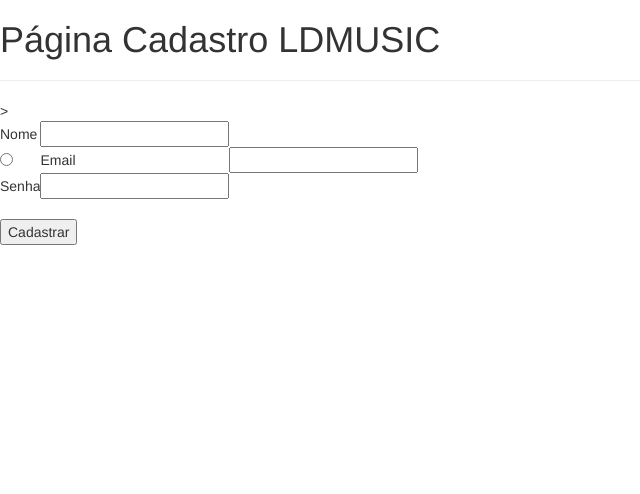
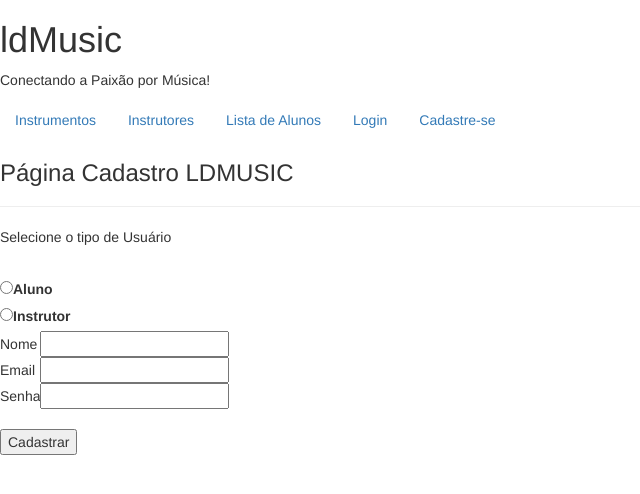
Before and after one commit to herculan0/ldMusicPy, a Flask app: page /cadastrar in a window 1280 px wide. Shown: the top 494 px of the page, without its empty margins (0-640 px from the left). Run offline with Flask 2, Linux system fonts and the light colour scheme; some libraries are stand-ins or nearby versions.

Commit message:
Melhorando a página de cadastro

```diff
--- a/app/templates/cadastro.html
+++ b/app/templates/cadastro.html
@@ -9,16 +9,23 @@
     <title>Página de Cadastro</title>
 </head>
 <body>
-    <h1>Página Cadastro LDMUSIC</h1>
-    <hr>
+<header>
+  {%include "main.html"%}
+  <h3>Página Cadastro LDMUSIC</h3>
+  <hr>
+</header>
     <form action="{{ url_for ('cadastro')}}" method="POST">
       <table>
+        <p>Selecione o tipo de Usuário</p><br>
+        <input type="radio" id="aluno" name="tipoUsuario" value="aluno">
+        <label for="male">Aluno</label><br>
+        <input type="radio" id="instrutor" name="tipoUsuario" value="instrutor">
+        <label for="female">Instrutor</label><br>
         <tr>
           <td>Nome</td>
           <td><input type="text" name="nome"></td>
         </tr>
         <tr>
-          <td><input type="radio" name="Aluno" value="aluno"></td>>
           <td>Email</td>
           <td><input type="text" name="email"></td>
         </tr>
```
